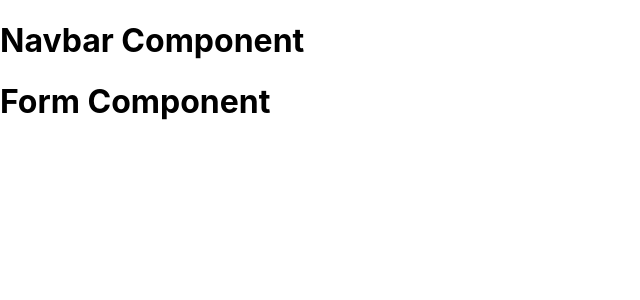
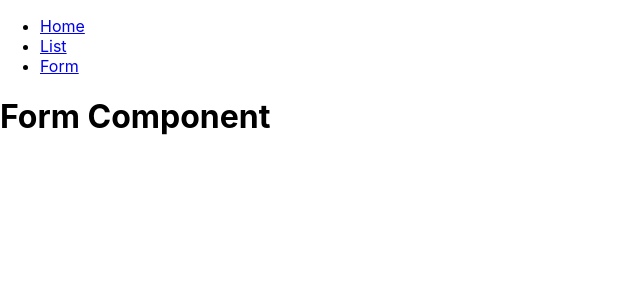
Before and after one commit to codifyamplify/Brand-New-Fitness-Frontend, a React (Create React App) app: page /form in a window 1280 px wide. Shown: the top 300 px of the page, without its empty margins (0-640 px from the left). Built offline with nearby package versions, Linux system fonts and the light colour scheme.

Commit message:
adding Links to Navbar, for home list form components

```diff
--- a/src/componants/Navbar.js
+++ b/src/componants/Navbar.js
@@ -3,9 +3,14 @@ import {Link} from 'react-router-dom'
 
 const Navbar = () => {
     return (
-        <div>
-            <h1>Navbar Component</h1>
-        </div>
+        <nav>
+            {/* <h1>Navbar Component</h1> */}
+            <ul>
+                <li><Link to='/home'>Home</Link></li>
+                <li><Link to='/list'>List</Link></li>
+                <li><Link to='/form'>Form</Link></li>
+            </ul>
+        </nav>
     )
 }
 
```
Also changed, not shown: 1 other file (tests, documents, lock files or other folders).
